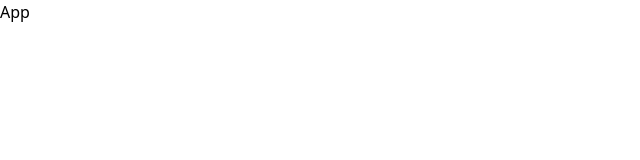
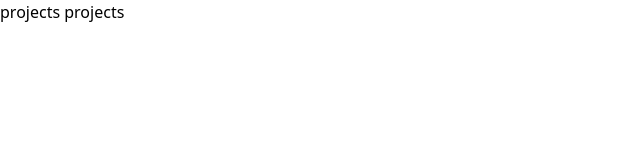
Before and after one commit to Yashharamkar/mern-blog, a React (Vite) app in the folder blog/: page /projects in a window 1280 px wide. Shown: the top 160 px of the page, without its empty margins (0-640 px from the left). Built offline with nearby package versions, Linux system fonts and the light colour scheme.

Commit message:
create pages and route

```diff
--- a/blog/package.json
+++ b/blog/package.json
@@ -11,7 +11,8 @@
   },
   "dependencies": {
     "react": "^18.2.0",
-    "react-dom": "^18.2.0"
+    "react-dom": "^18.2.0",
+    "react-router-dom": "^6.21.3"
   },
   "devDependencies": {
     "@types/react": "^18.2.43",
--- a/blog/src/App.jsx
+++ b/blog/src/App.jsx
@@ -1,9 +1,24 @@
-import React from 'react'
-
+import {BrowserRouter,Routes,Route} from 'react-router-dom'
+import Home from './pages/Home'
+import SignIn from './pages/SignIn'
+import About from './pages/About'
+import SignUp from './pages/SignUp'
+import Dashboard from './pages/Dashboard'
+import Projects from './pages/Projects'
 export default function App() {
   return (
-    <div className='text-3xl'>
-      App
-    </div>
+    <BrowserRouter>
+    <Routes>
+      <Route path="/" element={<Home/>}/>
+      <Route path="/about" element={<About/>}/>
+      <Route path="/sign-in" element={<SignIn/>}/>
+      <Route path="/sign-up" element={<SignUp/>}/>
+      <Route path="/dashboard" element={<Dashboard/>}/>
+      <Route path="/projects" element={<Projects/>}/>
+
+
+
+    </Routes>
+    </BrowserRouter>
   )
 }
--- /dev/null
+++ b/blog/src/pages/About.jsx
@@ -0,0 +1,9 @@
+import React from 'react'
+
+export default function About() {
+  return (
+    <div>
+      About
+    </div>
+  )
+}
--- /dev/null
+++ b/blog/src/pages/Dashboard.jsx
@@ -0,0 +1,9 @@
+import React from 'react'
+
+export default function Dashboard() {
+  return (
+    <div>
+      Dashboard
+    </div>
+  )
+}
--- /dev/null
+++ b/blog/src/pages/Home.jsx
@@ -0,0 +1,9 @@
+import React from 'react'
+
+export default function Home() {
+  return (
+    <div>
+      Home
+    </div>
+  )
+}
--- /dev/null
+++ b/blog/src/pages/Projects.jsx
@@ -0,0 +1,10 @@
+import React from 'react'
+
+export default function Projects() {
+  return (
+    <div>
+      projects
+      projects
+    </div>
+  )
+}
--- /dev/null
+++ b/blog/src/pages/SignIn.jsx
@@ -0,0 +1,9 @@
+import React from 'react'
+
+export default function SignIn() {
+  return (
+    <div>
+      Signin
+    </div>
+  )
+}
--- /dev/null
+++ b/blog/src/pages/SignUp.jsx
@@ -0,0 +1,9 @@
+import React from 'react'
+
+export default function SignUp() {
+  return (
+    <div>
+      SignUp
+    </div>
+  )
+}
```
Also changed, not shown: 1 other file (tests, documents, lock files or other folders).
